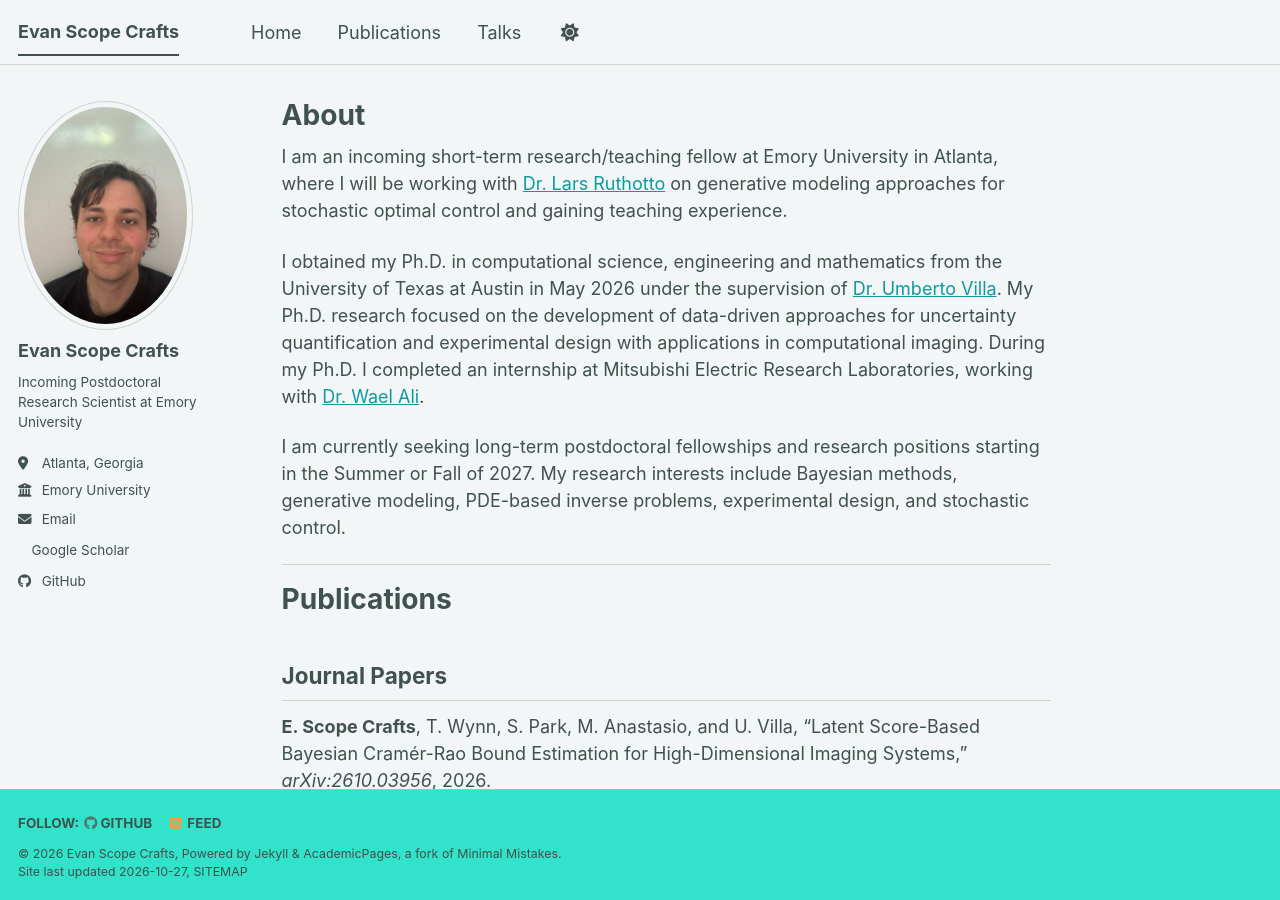
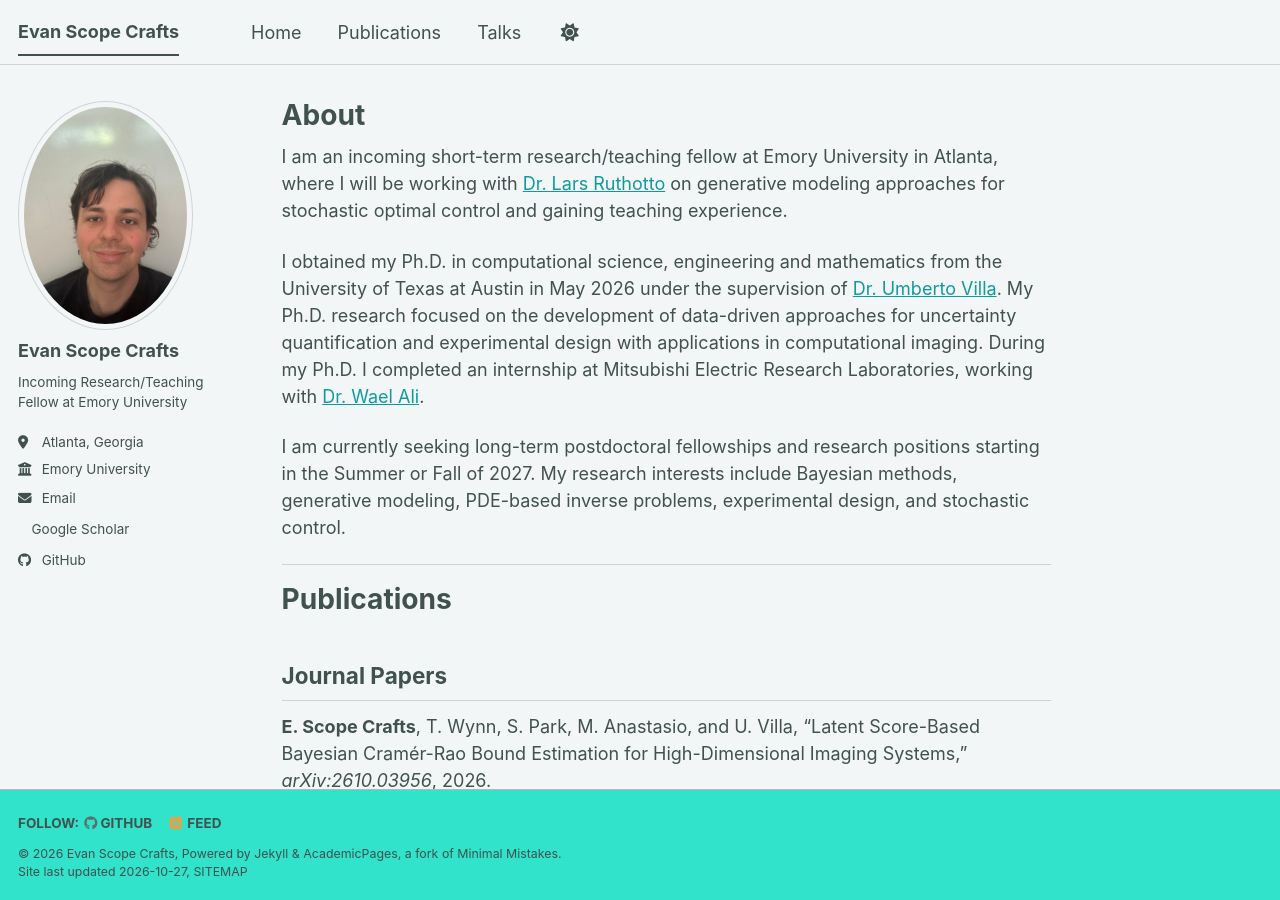
Before and after one commit to Evan1578/Evan1578.github.io, a Jekyll site: the page built from _pages/about.md, in a window 1280 px wide and 900 px high. Built offline with Jekyll 4.4.1, drawn with Linux system fonts in a browser that asks for light colours; a style sheet for code colours, icons or effects is not loaded.

Commit message:
Update bio for Evan Scope Crafts

```diff
--- a/_config.yml
+++ b/_config.yml
@@ -26,7 +26,7 @@ author:
   avatar           : "profile.jpg"
   name             : "Evan Scope Crafts"
   pronouns         : # example: "she/her"
-  bio              : "Incoming Postdoctoral Research Scientist at Emory University"
+  bio              : "Incoming Research/Teaching Fellow at Emory University"
   location         : "Atlanta, Georgia"
   employer         : "Emory University"
   uri              : # URL
```
